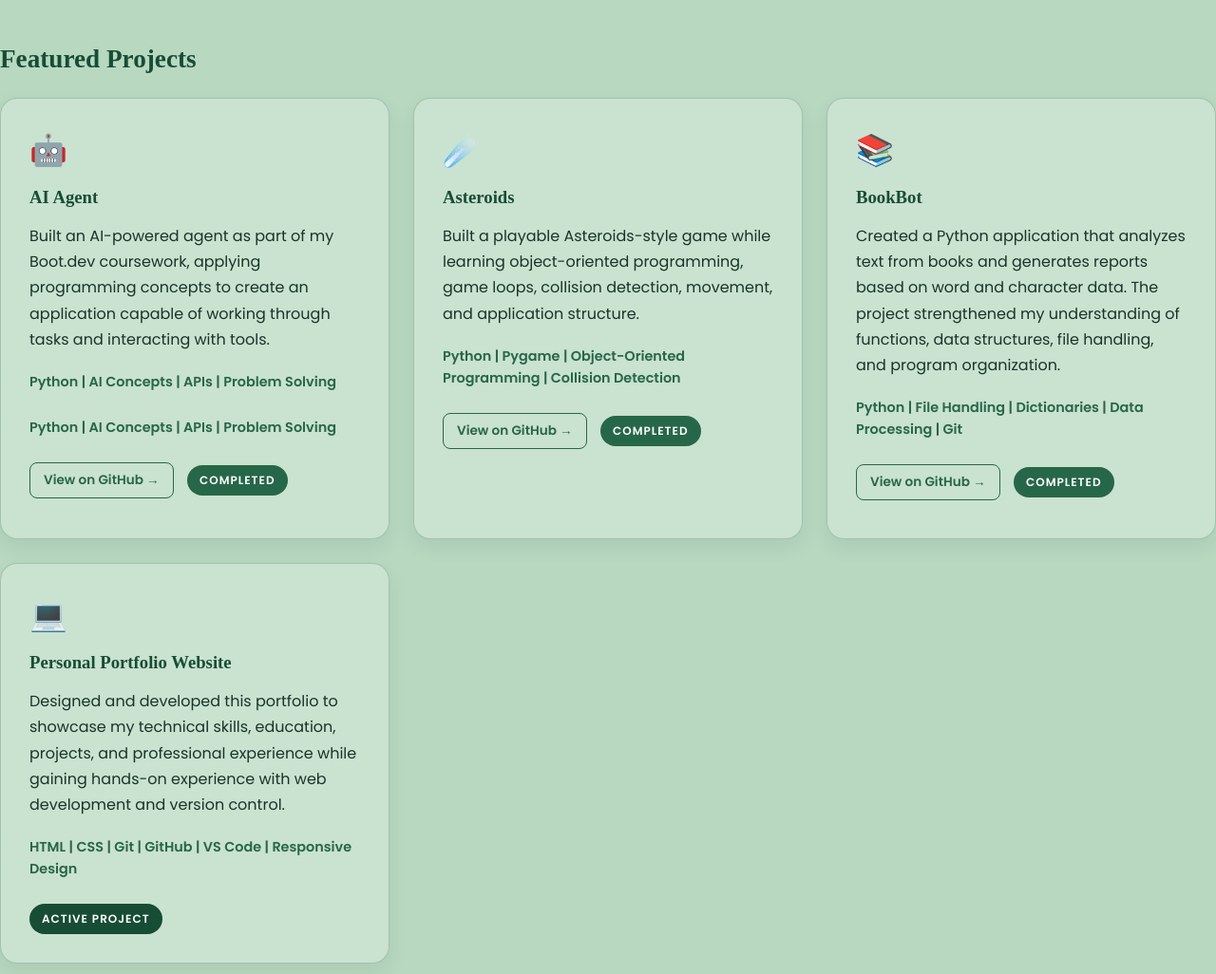
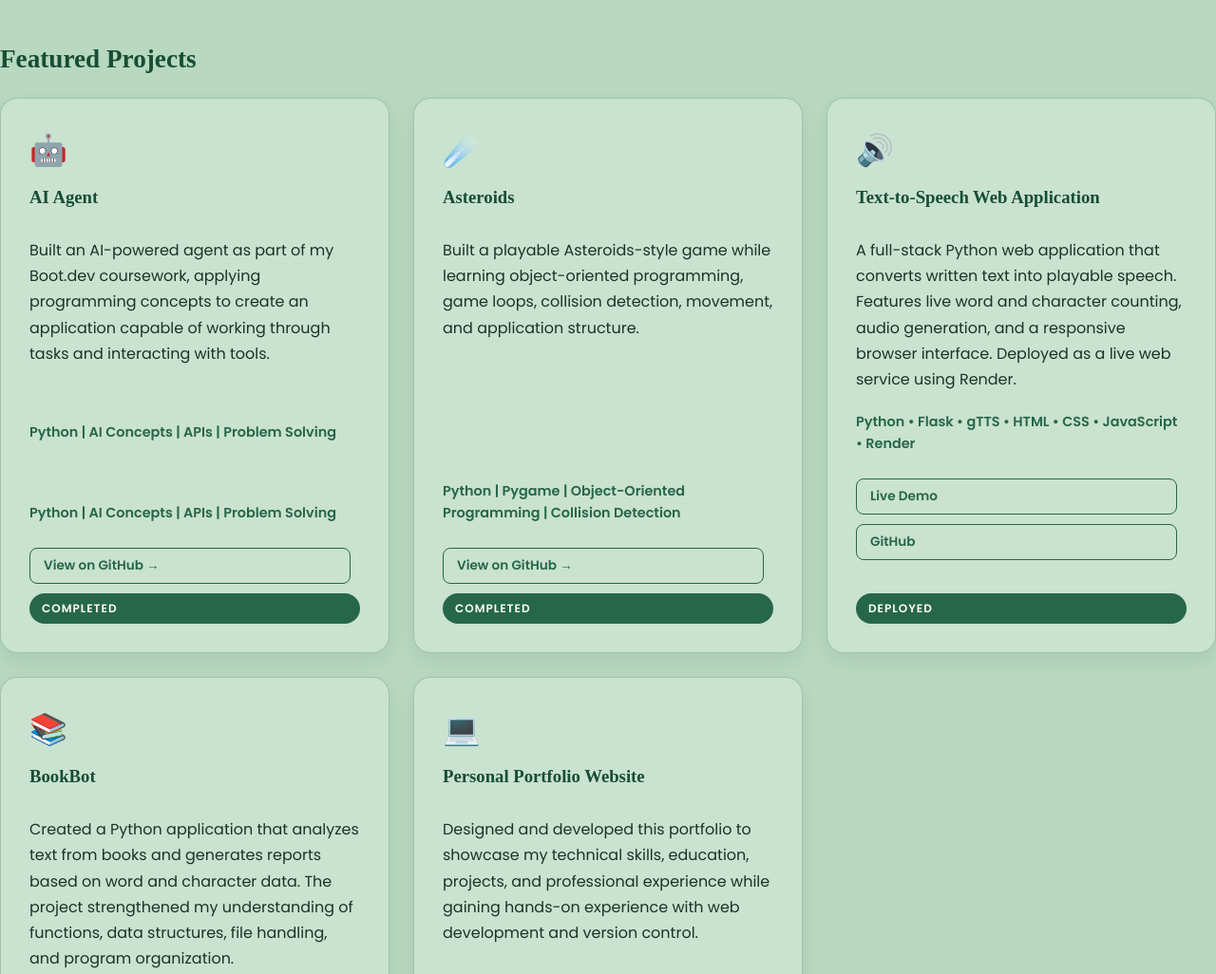
Before and after one commit to MysticDragonKeeper/portfolio-site, a plain HTML site: page index.html in a window 1280 px wide. Shown: the part 2566-3592 px from the top of the page at 95% size. Drawn offline with Linux system fonts and the light colour scheme.

Commit message:
added text-to-speech project

```diff
--- a/index.html
+++ b/index.html
@@ -246,6 +246,42 @@
 
         </div>
 
+        <div class="project-card">
+            <div class="project-icon">🔊</div>
+
+            <h3>Text-to-Speech Web Application</h3>
+
+            <p>
+                A full-stack Python web application that converts written text into
+                playable speech. Features live word and character counting, audio
+                generation, and a responsive browser interface. Deployed as a live
+                web service using Render.
+            </p>
+
+            <div class="project-tools">
+                Python • Flask • gTTS • HTML • CSS • JavaScript • Render
+            </div>
+
+            <a
+                href="https://text-to-speech-j6xn.onrender.com/"
+                target="_blank"
+                rel="noopener noreferrer"
+                class="github-button">
+                Live Demo
+            </a>
+
+            <a
+                href="YOUR-GITHUB-REPO-LINK"
+                target="_blank"
+                rel="noopener noreferrer"
+                class="github-button">
+                GitHub
+            </a>
+
+            <br>
+
+            <span class="project-status completed">DEPLOYED</span>
+        </div>
 
         <!-- BookBot -->
         <div class="project-card">
--- a/style.css
+++ b/style.css
@@ -299,12 +299,29 @@ h1, h2, h3 {
     margin-bottom: 20px;
 }
 
+.project-card {
+    background-color: rgba(255, 255, 255, 0.25);
+    padding: 30px;
+    border-radius: 18px;
+    border: 1px solid rgba(39, 103, 73, 0.25);
+    box-shadow: 0 8px 20px rgba(24, 53, 42, 0.08);
+
+    transition:
+        transform 0.2s ease,
+        box-shadow 0.2s ease;
+
+    /* ADD THESE */
+    display: flex;
+    flex-direction: column;
+}
+
 .project-tools {
     color: #276749;
     font-weight: 600;
     font-size: 0.9rem;
     line-height: 1.6;
     margin-bottom: 25px;
+    margin-top: auto;
 }
 
 .project-status {
```
Also changed, not shown: 1 other file.
